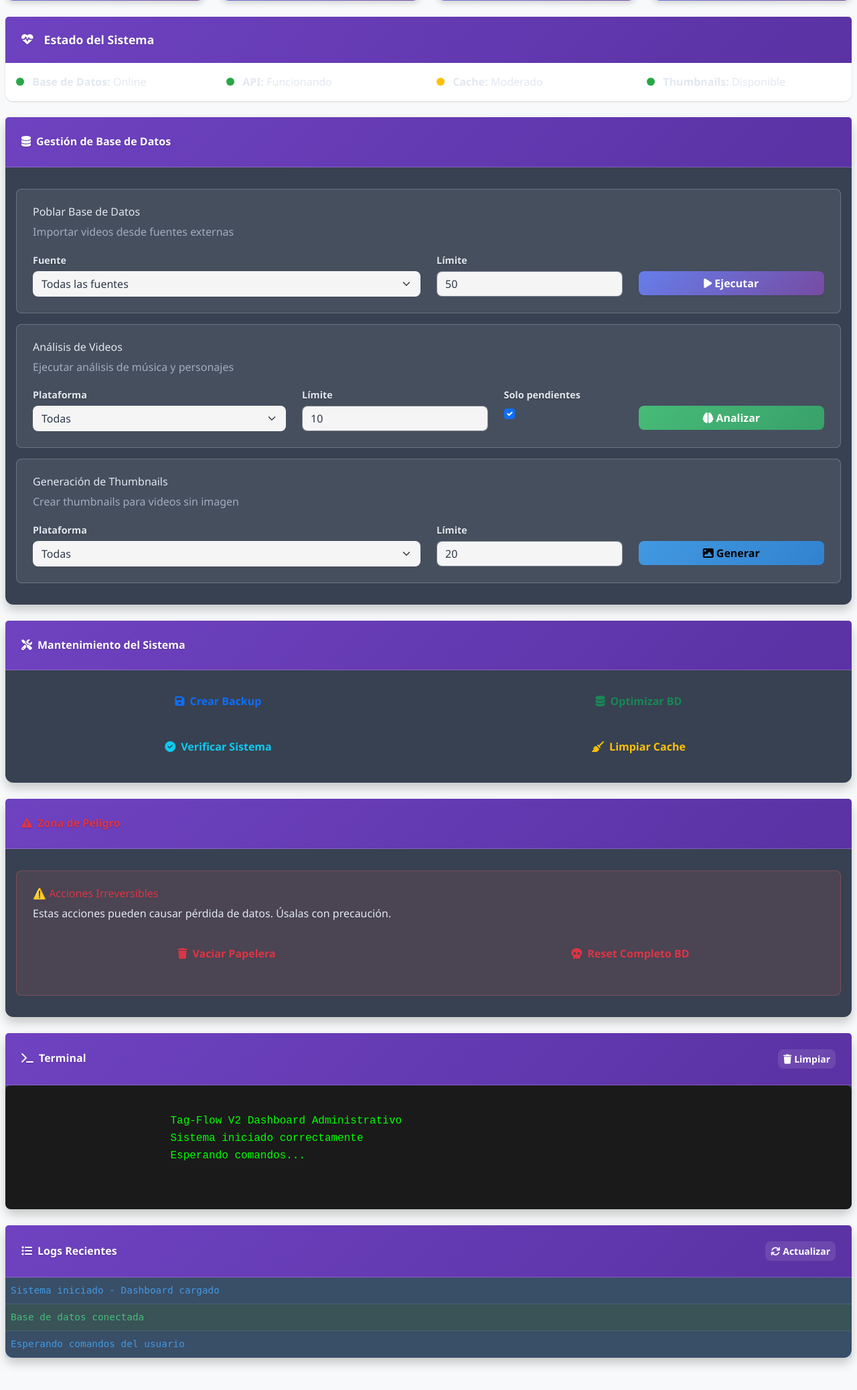
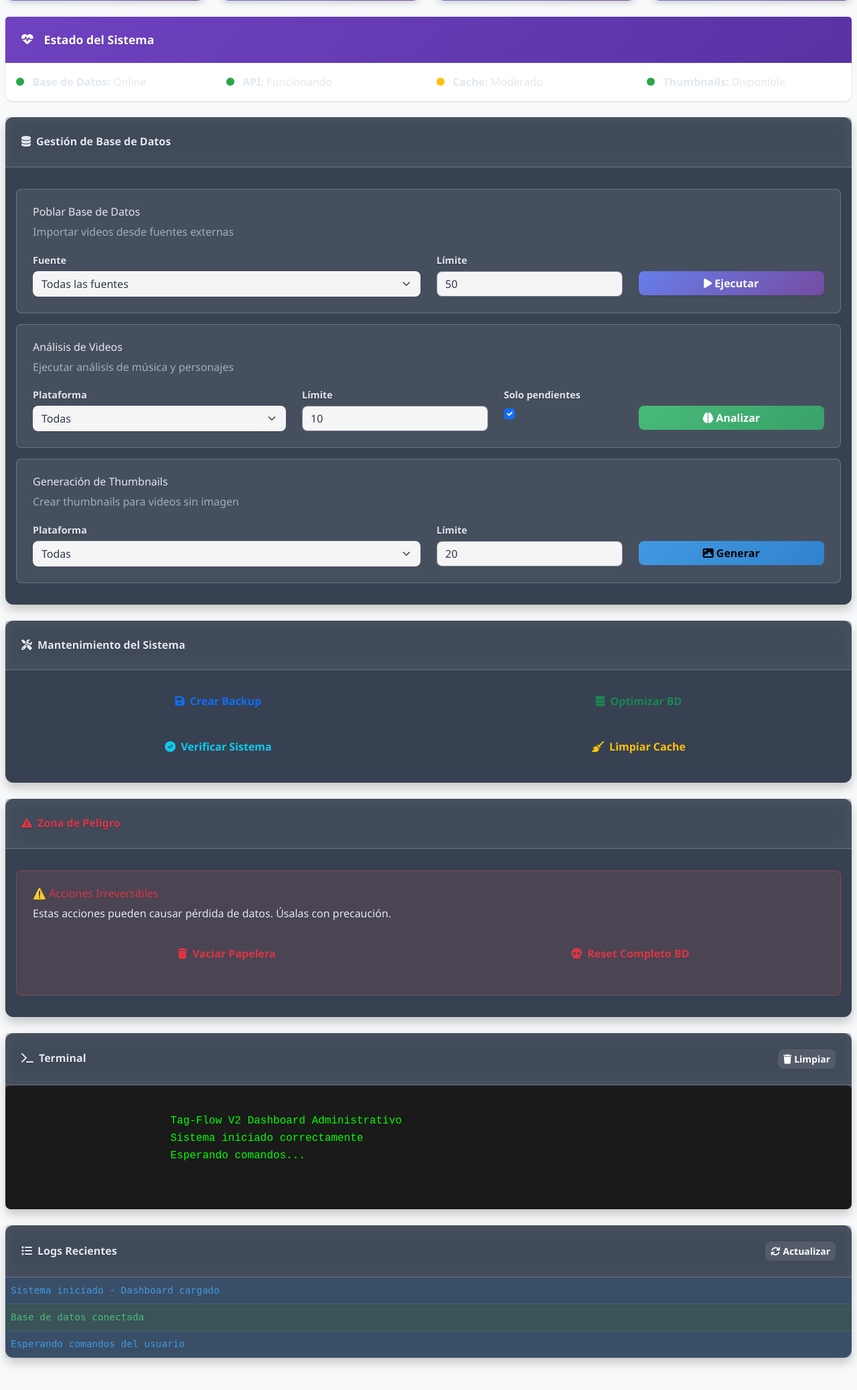
Before and after one commit to Zidane0MA/Tag-Flow, a Flask app: page /admin in a window 1280 px wide. Shown: the part 380-2456 px from the top of the page at 67% size. Run offline with Flask 3, Linux system fonts and the light colour scheme; data that the repository does not hold is empty.

Commit message:
new css admin

```diff
--- a/static/css/admin.css
+++ b/static/css/admin.css
@@ -38,18 +38,20 @@
 }
 
 .command-card .card-header {
-    background: linear-gradient(135deg, #6f42c1 0%, #5a32a3 100%);
-    color: white;
+    background: rgba(255, 255, 255, 0.1);
+    color: var(--color-text-light);
     border-bottom: 1px solid rgba(255, 255, 255, 0.2);
     font-weight: 600;
+    backdrop-filter: blur(10px);
 }
 
 .stats-card {
-    background: linear-gradient(135deg, var(--color-primary) 0%, var(--color-primary-dark) 100%);
+    background: linear-gradient(135deg, rgba(45, 55, 72, 0.95) 0%, rgba(74, 85, 104, 0.95) 100%);
     color: white;
-    border: none;
+    border: 1px solid rgba(255, 255, 255, 0.1);
     box-shadow: 0 4px 8px rgba(0, 0, 0, 0.15);
     border-radius: 12px;
+    backdrop-filter: blur(10px);
 }
 
 .stats-number {
```
